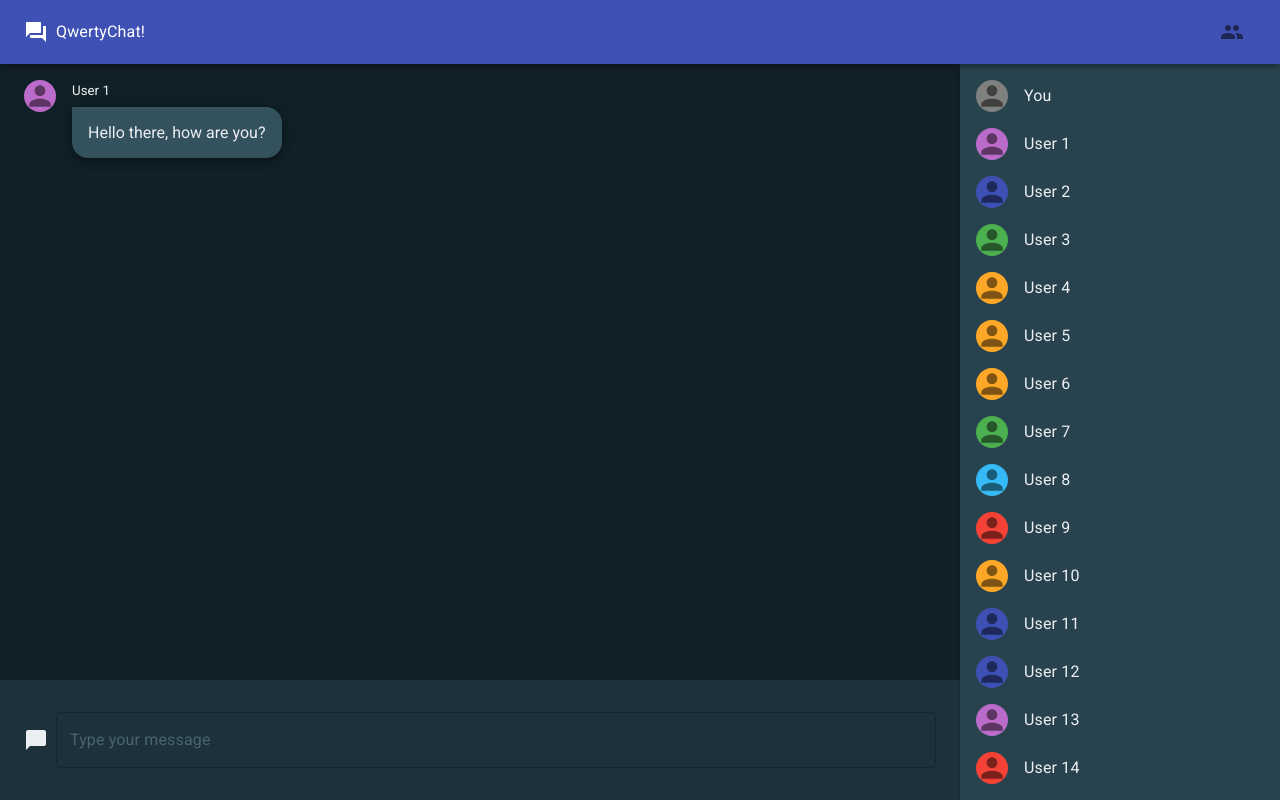
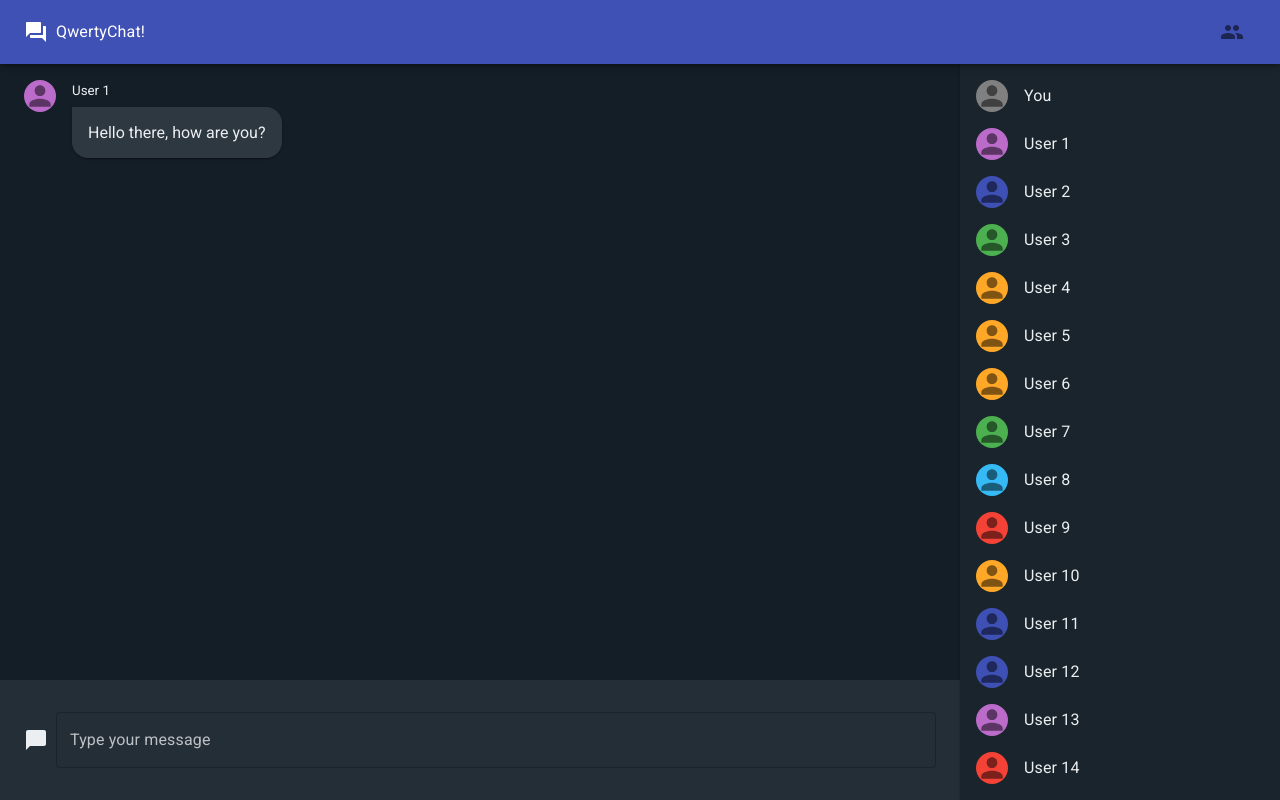
Before and after one commit to ThalesQwerty/socketio-chat, a React (Create React App) app: page / in a window 1280 px wide. Built offline with nearby package versions, Linux system fonts and the light colour scheme.

Commit message:
Dark mode v2

```diff
--- a/src/App.jsx
+++ b/src/App.jsx
@@ -1,8 +1,16 @@
 import React from "react";
+import { createMuiTheme } from '@material-ui/core/styles';
+import { ThemeProvider } from '@material-ui/styles';
 
 import Chat from "./pages/Chat";
 
 import "./App.scss";
+
+const THEME = createMuiTheme({
+    palette: {
+      type: 'dark',
+    },
+});
 
 
 export default () =>
--- a/src/App.scss
+++ b/src/App.scss
@@ -17,11 +17,11 @@ body {
     height: 100vh;
     overflow: hidden;
     color: $light0;
-    background-color: $dark0;
+    background-color: $bg_body;
 }
 
 *::-webkit-scrollbar {
-    width: 0.4em;
+    width: 0.25rem;
 }
 
 *::-webkit-scrollbar-track {
@@ -30,6 +30,5 @@ body {
 }
 
 *::-webkit-scrollbar-thumb {
-    background-color: rgba(0, 0, 0, 0.1);
-    border: 1px solid slategrey;
+    background-color: rgba(255, 255, 255, 0.04);
 }
--- a/src/base.scss
+++ b/src/base.scss
@@ -1,15 +1,36 @@
-$red: blue;
-
 $primary: #f44336;
 $secondary: #f44336;
 
 $dark0: #000a12;
-$dark1: #102027;
-$dark2: #1c313a;
-$dark3: #29434e;
-$dark4: #34515e;
-$dark5: #4b636e;
+$dark1: #050f17;
+$dark2: #0a141c;
+$dark3: #0f1921;
+$dark4: #141e26;
+$dark5: #1a242c;
+$dark6: #1f2931;
+$dark7: #242e36;
+$dark8: #29333b;
+$dark9: #2e3840;
+
+// $dark1: #111516;
+// $dark2: #1c313a;
+// $dark3: #29434e;
+// $dark4: #34515e;
+// $dark5: #4b636e;
 
 $light0: #eceff1;
-$light1: #cfd8dc;
-$light2: #b0bec5;
+$light1: #e7eaec;
+$light2: #e2e5e7;
+$light3: #dde0e2;
+$light4: #d8dbdd;
+$light5: #d3d6d8;
+$light6: #cdd0d2;
+$light7: #c8cbcd;
+$light8: #c3c6c8;
+$light9: #bec1c3;
+
+$bg_body: $dark0;
+$bg_sidebar: $dark5;
+$bg_typebox: $dark7;
+$bg_messagesbox: $dark4;
+$bg_messagebubble: $dark9;
--- a/src/components/chat/MessageBubble.jsx
+++ b/src/components/chat/MessageBubble.jsx
@@ -12,7 +12,7 @@ import STYLES from "./chat.module.scss";
 
 export default props =>
     <Box
-        boxShadow={5}
+        boxShadow={1}
         padding='1rem'
         className={
             MultipleStyles([
--- a/src/components/chat/styles/message_bubbles.scss
+++ b/src/components/chat/styles/message_bubbles.scss
@@ -55,7 +55,7 @@
     display: block;
     word-break:break-all;
 
-    background-color: $dark4;
+    background-color: $bg_messagebubble;
 
     transition-property: opacity, transform;
     transition-duration: 0.4s;
--- a/src/components/chat/styles/text_input.scss
+++ b/src/components/chat/styles/text_input.scss
@@ -2,7 +2,7 @@
 
 .textDiv {
     padding: 2rem 1.5rem;
-    background-color: $dark2;
+    background-color: $bg_typebox;
 }
 
 .chatBubbleIcon {
@@ -24,5 +24,5 @@
 }
 
 .textFieldLabel {
-    color: $dark5 !important;
+    color: $light9 !important;
 }
--- a/src/components/layout/layout.module.scss
+++ b/src/components/layout/layout.module.scss
@@ -12,7 +12,7 @@
     flex-direction: column;
     align-items: stretch;
     height: 100%;
-    background-color: $dark1;
+    background-color: $bg_messagesbox;
 }
 
 .sidebar {
@@ -20,7 +20,7 @@
     height: 100% !important;
     transition-duration: 0.4s;
     transition-timing-function: ease-out;
-    background-color: $dark3;
+    background-color: $bg_sidebar;
 }
 
 .sidebar.hidden {
```
